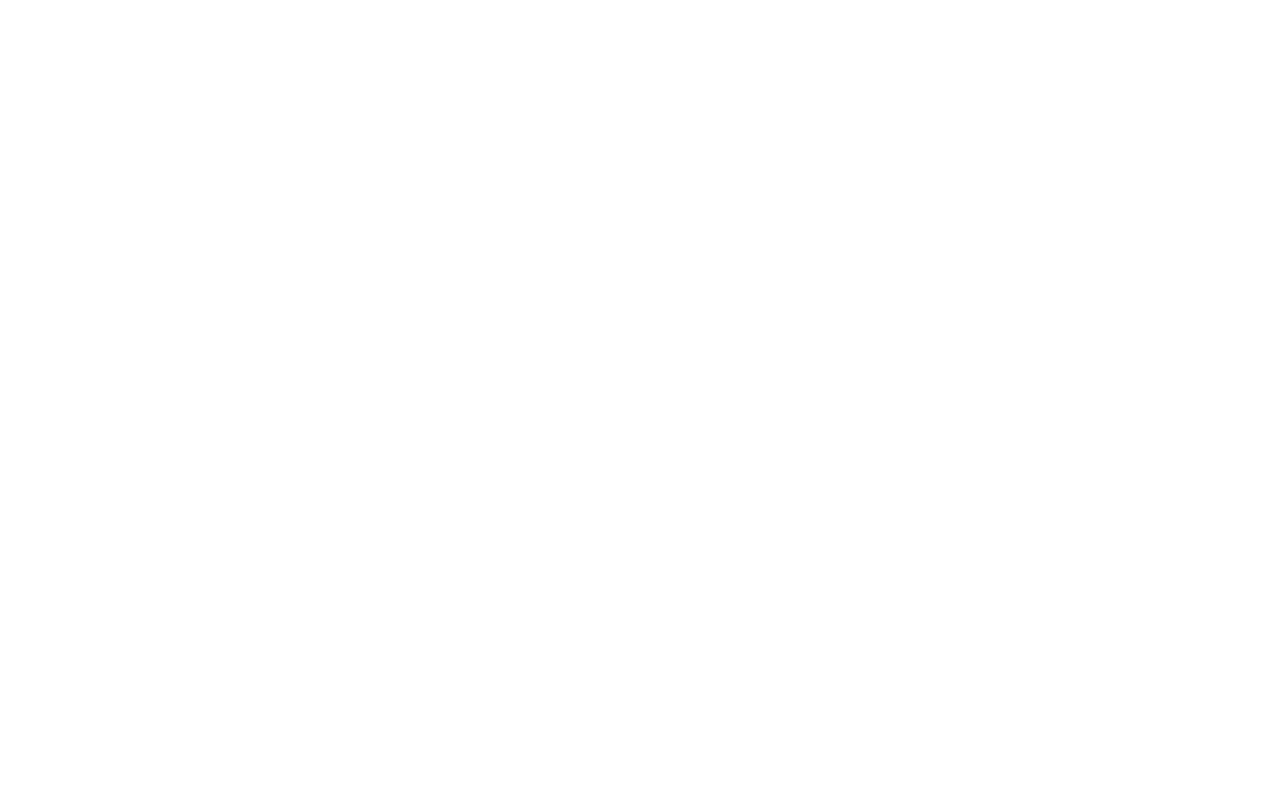
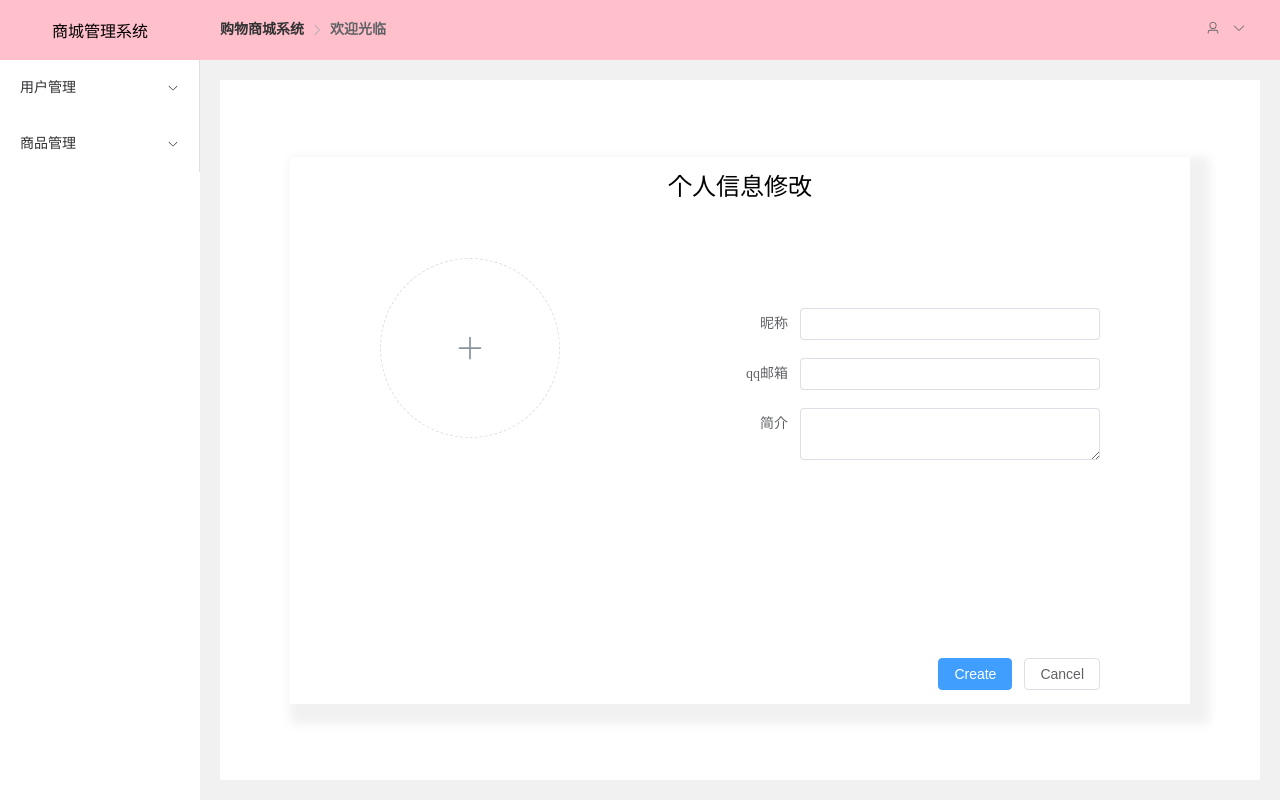
Before and after one commit to xhn000406/blog_cms_vue, a Vue app: page /home/auth/info in a window 1280 px wide. Before the commit this address had no page. Built offline with nearby package versions, Linux system fonts and the light colour scheme.

Commit message:
perfect userInfo

```diff
--- a/src/components/dialog_userInfo.vue
+++ b/src/components/dialog_userInfo.vue
@@ -6,10 +6,31 @@
       width="30%"
       center
     >
-      <span
-        >It should be noted that the content will not be aligned in center by
-        default</span
-      >
+      <div class="container">
+        <div class="avatar">
+          <el-upload
+            :auto-upload="false"
+            class="elUpload"
+            ref="uploadRef"
+            list-type="picture-card"
+            :show-file-list="true"
+            :on-remove="handleRemove"
+          >
+            <el-icon><Plus /></el-icon>
+          </el-upload>
+        </div>
+        <div class="info">
+          <el-form
+            label-width="100px"
+            v-model="formLabelAlign"
+            style="max-width: 460px"
+          >
+            <el-form-item label="昵称">
+              <el-input v-model="formLabelAlign.nickName" />
+            </el-form-item>
+          </el-form>
+        </div>
+      </div>
       <template #footer>
         <span class="dialog-footer">
           <el-button
@@ -18,17 +39,9 @@
                 emits('emitCenterDialogVisible', false)
               }
             "
-            >Cancel</el-button
+            >取消</el-button
           >
-          <el-button
-            type="primary"
-            @click="
-              () => {
-                emits('emitCenterDialogVisible', false)
-              }
-            "
-            >Confirm</el-button
-          >
+          <el-button type="primary" @click="saveItem">保存</el-button>
         </span>
       </template>
     </el-dialog>
@@ -36,7 +49,8 @@
 </template>
 
 <script setup>
-import { ref, watch } from 'vue'
+import { ref, watch, reactive } from 'vue'
+import { Plus } from '@element-plus/icons-vue'
 
 const emits = defineEmits(['emitCenterDialogVisible'])
 
@@ -45,6 +59,12 @@
     type: Boolean
   }
 })
+const dialogImageUrl = ref('')
+const dialogVisible = ref(false)
+const uploadRef = ref()
+const formLabelAlign = reactive({
+  nickName: ''
+})
 
 watch(
   () => props.centerDialogVisible,
@@ -52,6 +72,41 @@
     emits('emitCenterDialogVisible', newValue)
   }
 )
+
+const handleRemove = (uploadFile, uploadFiles) => {
+  console.log(uploadFile, uploadFiles)
+}
+
+const saveItem = () => {
+  emits('emitCenterDialogVisible', false)
+  console.log(uploadRef)
+}
 </script>
 
-<style lang="scss" scoped></style>
+<style lang="less" scoped>
+.container {
+  width: 100%;
+  height: 100%;
+  display: flex;
+  align-items: center;
+  flex-direction: column;
+  justify-content: center;
+}
+
+.avatar {
+  width: 150px;
+  height: 150px;
+  background-color: beige;
+  padding-bottom: 20px;
+  display: flex;
+  flex-direction: column;
+}
+.info {
+  width: 100%;
+  height: 100%;
+  background-color: blanchedalmond;
+}
+.elUpload {
+  border-radius: 50% !important;
+}
+</style>
--- a/src/request/auth/index.js
+++ b/src/request/auth/index.js
@@ -7,3 +7,11 @@
     data
   })
 }
+
+export function UpdateUserAvatar(id, data) {
+  return httpRequest({
+    url: `/userAvatar/${id}`,
+    method: 'post',
+    data
+  })
+}
--- a/src/router/index.js
+++ b/src/router/index.js
@@ -41,6 +41,11 @@
         path: 'shop/album',
         name: 'shopalbum',
         component: () => import('../views/system/shop/album/index.vue')
+      },
+      {
+        path: 'auth/info',
+        name: 'authInfo',
+        component: () => import('../views/userInfo/index.vue')
       }
     ]
   }
--- a/src/views/home/components/header-userinfo.vue
+++ b/src/views/home/components/header-userinfo.vue
@@ -9,14 +9,6 @@
       <template #dropdown>
         <el-dropdown-menu>
           <el-dropdown-item @click="changeIsShow">个人信息</el-dropdown-item>
-          <DialogUserInfo
-            :centerDialogVisible="isShow"
-            @emitCenterDialogVisible="
-              (e) => {
-                isShow = e
-              }
-            "
-          ></DialogUserInfo>
           <el-dropdown-item @click="backInfo">返回主页</el-dropdown-item>
           <el-divider />
           <el-dropdown-item @click="exitLogin">退出登陆</el-dropdown-item>
@@ -31,15 +23,15 @@
 import { ArrowDown, User } from '@element-plus/icons-vue'
 import { useRouter } from 'vue-router'
 import { useStore } from '../../../utils/login'
-import DialogUserInfo from '../../../components/dialog_userInfo.vue'
+// import DialogUserInfo from '../../../components/dialog_userInfo.vue'
 
 const store = useStore()
 const router = useRouter()
 
-const isShow = ref(false)
+// const isShow = ref(false)
 
 const changeIsShow = () => {
-  isShow.value = true
+  router.push('/home/auth/info')
 }
 
 const exitLogin = () => {
--- a/src/views/home/home.vue
+++ b/src/views/home/home.vue
@@ -19,8 +19,10 @@
 <script setup lang="ts">
 import HnMenu, { MenuData } from '../../base-ui/hn-menu/index'
 import { provide } from 'vue'
+import HeaderContainer from './components/header-container.vue'
+import { useRouter } from 'vue-router'
 
-import HeaderContainer from './components/header-container.vue'
+const router = useRouter()
 
 provide('menuData', MenuData)
 </script>
--- /dev/null
+++ b/src/views/userInfo/index.vue
@@ -0,0 +1,149 @@
+<template>
+  <div class="userInfo">
+    <div class="demo">
+      <div class="title">个人信息修改</div>
+      <div class="container">
+        <div class="main">
+          <div class="elUpload">
+            <el-upload
+              action="#"
+              ref="elUploadRef"
+              :auto-upload="false"
+              class="avatar-uploader"
+              :before-upload="demo"
+              :http-request="uploadHttpRequest"
+              :show-file-list="false"
+            >
+              <img v-if="imageUrl" :src="imageUrl" class="avatar" />
+              <el-icon v-else class="avatar-uploader-icon"><Plus /></el-icon>
+            </el-upload>
+          </div>
+          <!-- 表单 -->
+          <div class="fromData">
+            <el-form label-width="100px" :model="form" style="max-width: 460px">
+              <el-form-item label="昵称">
+                <el-input v-model="form.name" />
+              </el-form-item>
+              <el-form-item label="qq邮箱">
+                <el-input v-model="form.region" />
+              </el-form-item>
+              <el-form-item label="简介">
+                <el-input v-model="form.desc" type="textarea" />
+              </el-form-item>
+            </el-form>
+          </div>
+        </div>
+        <div class="bottomHandle">
+          <div>
+            <el-button type="primary" @click="onSubmit">Create</el-button>
+            <el-button>Cancel</el-button>
+          </div>
+        </div>
+      </div>
+    </div>
+  </div>
+</template>
+
+<script setup>
+import { ref, reactive } from 'vue'
+import { ElUpload } from 'element-plus'
+import { Plus } from '@element-plus/icons-vue'
+import { UpdateUserAvatar } from '../../request/auth'
+
+let elUploadRef = ref()
+let avatar = ref()
+const form = reactive({
+  name: '',
+  region: '',
+  type: '',
+  desc: ''
+})
+const imageUrl = ref('')
+
+const uploadHttpRequest = () => {
+  const formData = new FormData()
+  formData.append('avatar', avatar.value)
+  console.log(formData)
+  UpdateUserAvatar(1, formData)
+}
+
+const demo = (file) => {
+  avatar.value = file
+  console.log(avatar.value)
+}
+
+const onSubmit = async () => {
+  await elUploadRef.value.submit()
+}
+</script>
+
+<style lang="less" scoped>
+.title {
+  padding-top: 10px;
+  font-size: 24px;
+  padding-bottom: 70px;
+}
+.main {
+  height: 80%;
+  width: 100%;
+  display: flex;
+  justify-content: center;
+  align-items: center;
+}
+.userInfo {
+  // box-shadow: 10px 10px 10px 10px #f;
+  background-color: white;
+  width: 100%;
+  height: 100%;
+  display: flex;
+  justify-content: center;
+  align-items: center;
+  flex-direction: column;
+}
+.demo {
+  display: flex;
+  justify-content: center;
+  align-items: center;
+  flex-direction: column;
+  box-shadow: 10px 10px 10px 10px #f1f1f1;
+}
+.container {
+  width: 80%;
+  height: 80%;
+  display: flex;
+  justify-content: space-around;
+  align-items: flex-end;
+  flex-direction: column;
+}
+.fromData {
+  width: 500px;
+  height: 300px;
+}
+.elUpload {
+  width: 400px;
+  height: 400px;
+}
+</style>
+
+<style>
+.avatar-uploader .el-upload {
+  border: 1px dashed var(--el-border-color);
+  border-radius: 50%;
+  cursor: pointer;
+  position: relative;
+  overflow: hidden;
+  transition: var(--el-transition-duration-fast);
+}
+
+.avatar-uploader .el-upload:hover {
+  border-color: var(--el-color-primary);
+}
+
+.el-icon.avatar-uploader-icon {
+  font-size: 28px;
+  color: #8c939d;
+  width: 178px;
+  height: 178px;
+  text-align: center;
+}
+</style>
```
Also changed, not shown: src/store/authStore.js (added, +10 -0 lines).
